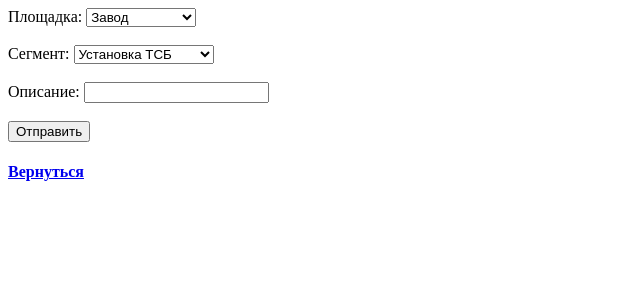
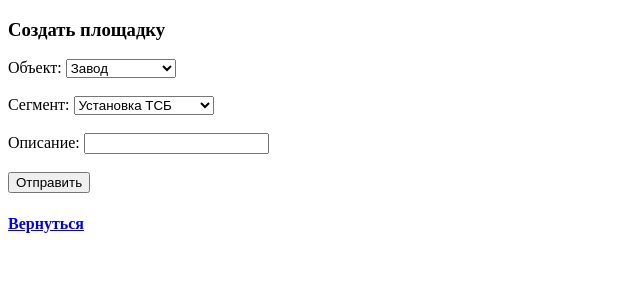
Before and after one commit to pvsav4enkoff/Diplom_1, a Django app: page /plant/equipment/sign_equipment in a window 1280 px wide. Shown: the top 300 px of the page, without its empty margins (0-640 px from the left). Run offline with Django 4.2, Linux system fonts and the light colour scheme; data comes from the database, SQL or seed files in the repository.

Commit message:
Update registration_equipment.html

```diff
--- a/plant/templates/registration_equipment.html
+++ b/plant/templates/registration_equipment.html
@@ -10,7 +10,8 @@
 {% endif %}
 <form method="post">
     {% csrf_token %}
-    <label for="location">Площадка: </label>
+    <h3>Создать площадку</h3>
+    <label for="location">Объект: </label>
     <select id="location" name="location">
         {% for i,n in locations %}
         <option value="{{ i }}">{{ n }}</option>
```
